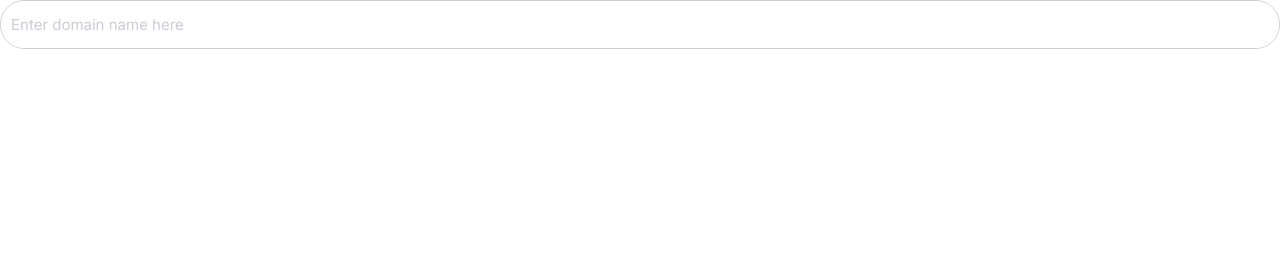
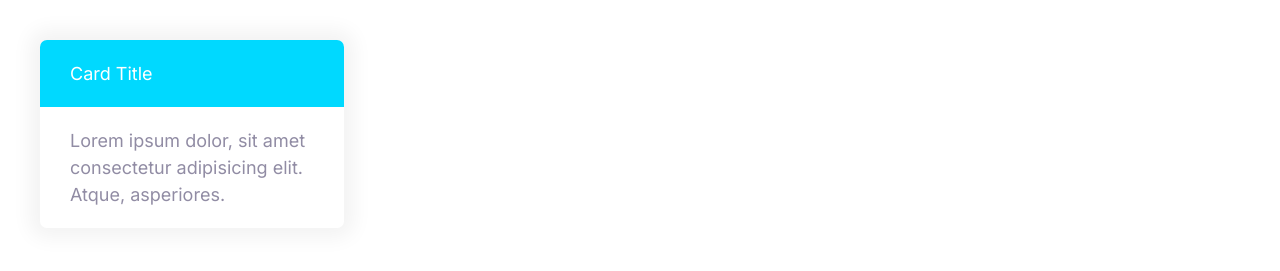
Before and after one commit to Khaled-AlKhateeb/Webycob, a plain HTML site: page index.html in a window 1280 px wide. Drawn offline with Linux system fonts and the light colour scheme.

Commit message:
Build cards components

```diff
--- a/css/styles.css
+++ b/css/styles.css
@@ -278,3 +278,25 @@ a {
         font-size: 1.5rem;
     }
 }
+
+/* Cards */
+.card {
+    border-radius: 7px;
+    box-shadow: 0 0 20px 10px #f3f3f3;
+    overflow: hidden;
+}
+
+.card__header,
+.card__body {
+    padding: 2rem 3rem;
+}
+
+.card--primary .card__header {
+    background: var(--color-primary);
+    color: #fff;
+}
+
+.card--secondary .card__header {
+    background: var(--color-secondary);
+    color: #fff;
+}
--- a/index.html
+++ b/index.html
@@ -1,18 +1,27 @@
 <!DOCTYPE html>
 <html lang="en">
-<head>
-    <meta charset="UTF-8">
-    <meta http-equiv="X-UA-Compatible" content="IE=edge">
-    <meta name="viewport" content="width=device-width, initial-scale=1.0">
+  <head>
+    <meta charset="UTF-8" />
+    <meta http-equiv="X-UA-Compatible" content="IE=edge" />
+    <meta name="viewport" content="width=device-width, initial-scale=1.0" />
     <title>ElKheryo</title>
-    <link rel="preconnect" href="https://fonts.gstatic.com">
-    <link href="https://fonts.googleapis.com/css2?family=Inter:wght@400;600;700&display=swap" rel="stylesheet">
-    <link rel="stylesheet" href="css/styles.css">
-    <link rel="stylesheet" href="css/normalize.css">
-</head>
-<body>
-    <div class="input-group">
-        <input type="text" class="input" placeholder="Enter domain name here">
+    <link rel="preconnect" href="https://fonts.gstatic.com" />
+    <link
+      href="https://fonts.googleapis.com/css2?family=Inter:wght@400;600;700&display=swap"
+      rel="stylesheet"
+    />
+    <link rel="stylesheet" href="css/styles.css" />
+    <link rel="stylesheet" href="css/normalize.css" />
+  </head>
+  <body>
+    <div style="width: 30%; padding: 4rem">
+      <div class="card card--secondary">
+        <header class="card__header">Card Title</header>
+        <div class="card__body">
+          Lorem ipsum dolor, sit amet consectetur adipisicing elit. Atque,
+          asperiores.
+        </div>
+      </div>
     </div>
-</body>
+  </body>
 </html>
```
Also changed, not shown: components/cards.html (added, +9 -0 lines), images/popular.svg (added).
